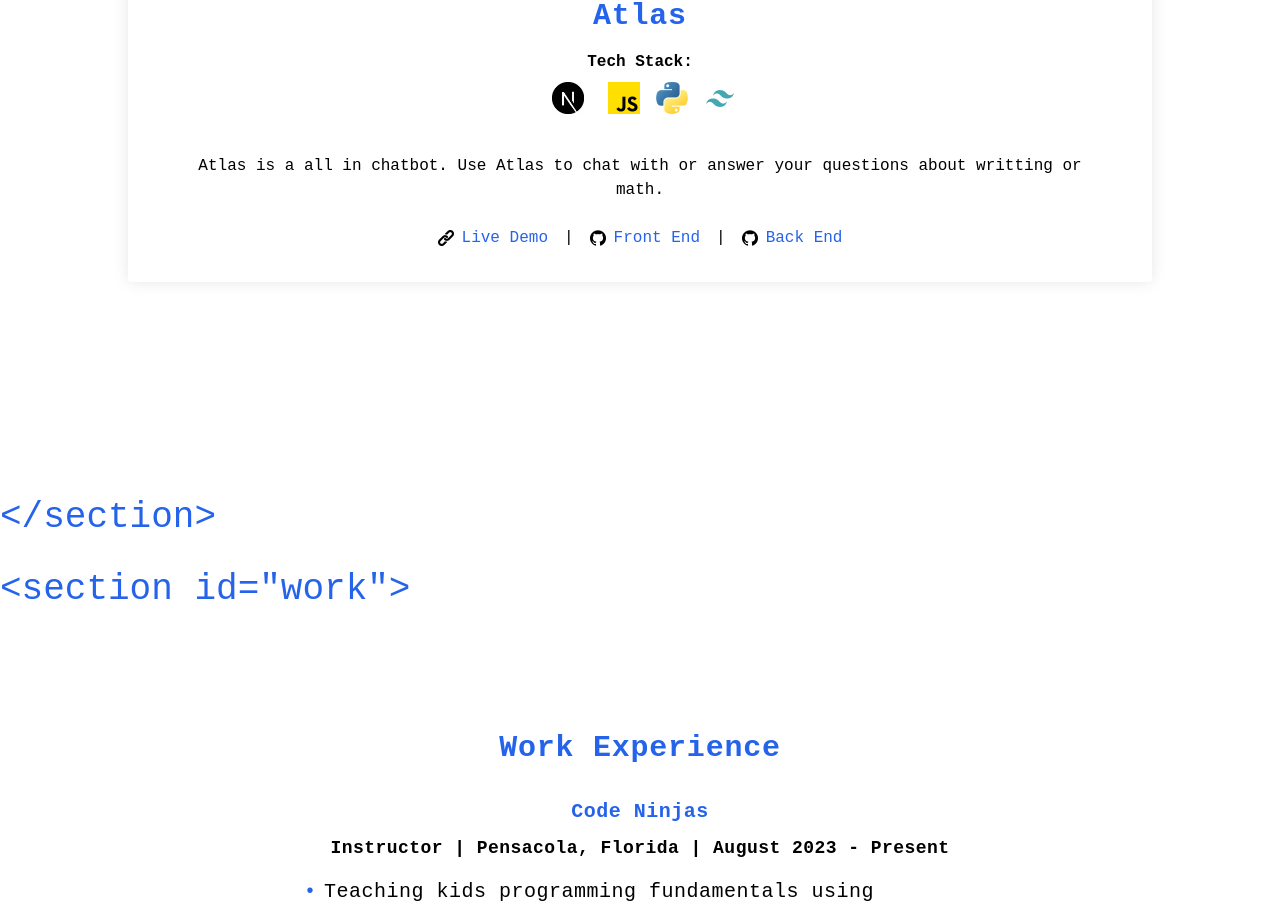
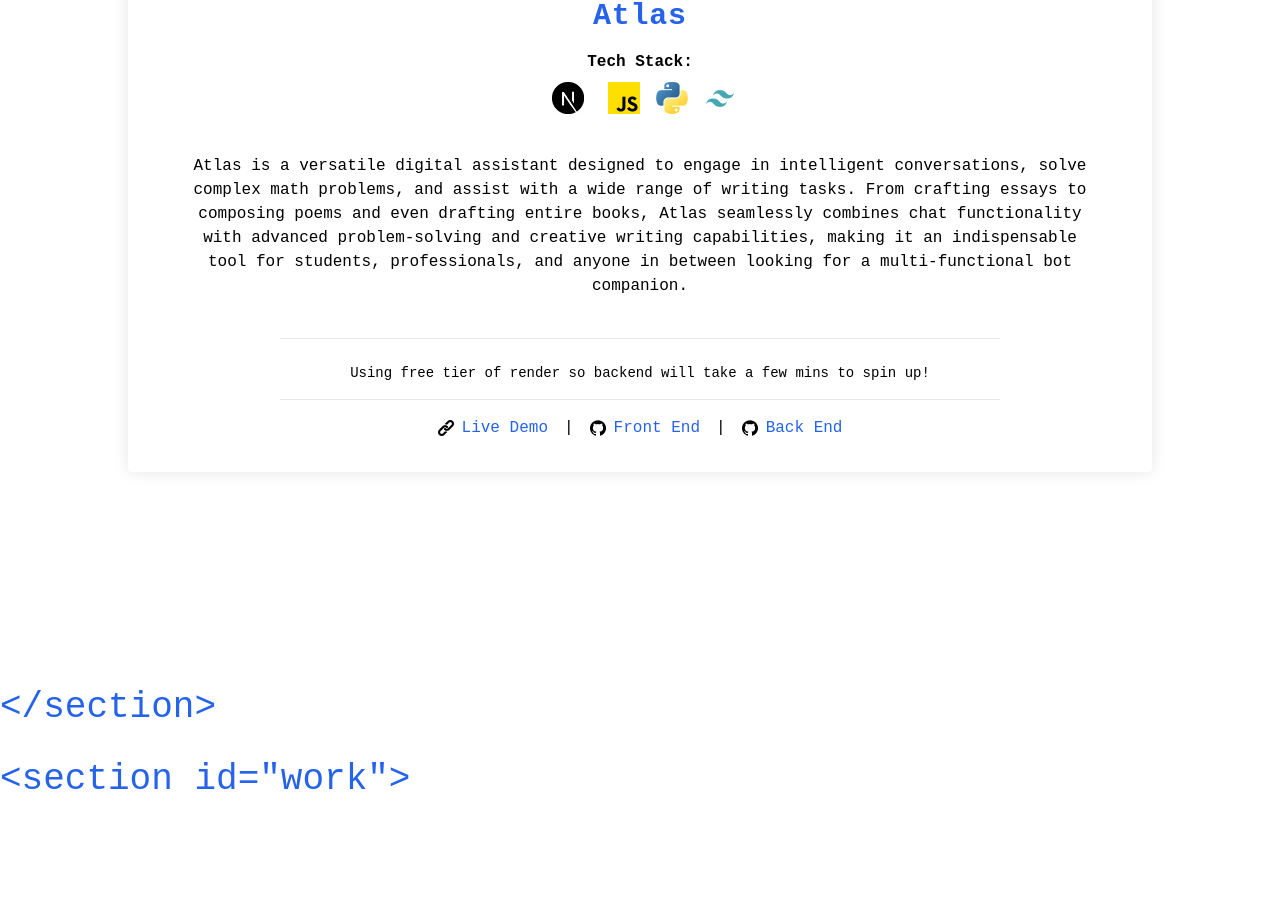
Before and after one commit to John-Naquin/Portfolio, a React (Create React App) app: page / in a window 1280 px wide. Shown: the part 5240-6148 px from the top of the page. Built offline with nearby package versions, Linux system fonts and the light colour scheme.

Commit message:
Changed Atlas descr and added the free render tier text

```diff
--- a/src/components/Projects.js
+++ b/src/components/Projects.js
@@ -139,8 +139,11 @@ const Projects = () => {
                             <img src={Tail} alt="Tech Stack" className="h-8 mx-1 md:mx-2" />
                         </div>
                         <p className="mt-4 text-md md:text-basebp-6 p-6">
-                            Atlas is a all in chatbot. Use Atlas to chat with or answer your questions about writting or math.
+                            Atlas is a versatile digital assistant designed to engage in intelligent conversations, solve complex math problems, and assist with a wide range of writing tasks. From crafting essays to composing poems and even drafting entire books, Atlas seamlessly combines chat functionality with advanced problem-solving and creative writing capabilities, making it an indispensable tool for students, professionals, and anyone in between looking for a multi-functional bot companion.
                         </p>
+                        <hr className="my-4 w-3/4 mx-auto" />
+                        <p className="mt-2 text-sm">Using free tier of render so backend will take a few mins to spin up!</p>
+                        <hr className="my-4 w-3/4 mx-auto" />
                         <div className="flex items-center justify-center space-x-1 md:space-x-4">
                             <a href="https://atlas-black-beta.vercel.app/" target="_blank" rel="noopener noreferrer" className="text-blue-600 hover:text-blue-700 transition-colors flex items-center">
                                 <img src={LinkIcon} alt="Live Demo Icon" className="h-4 w-4 mr-1 md:mr-2" />
```
